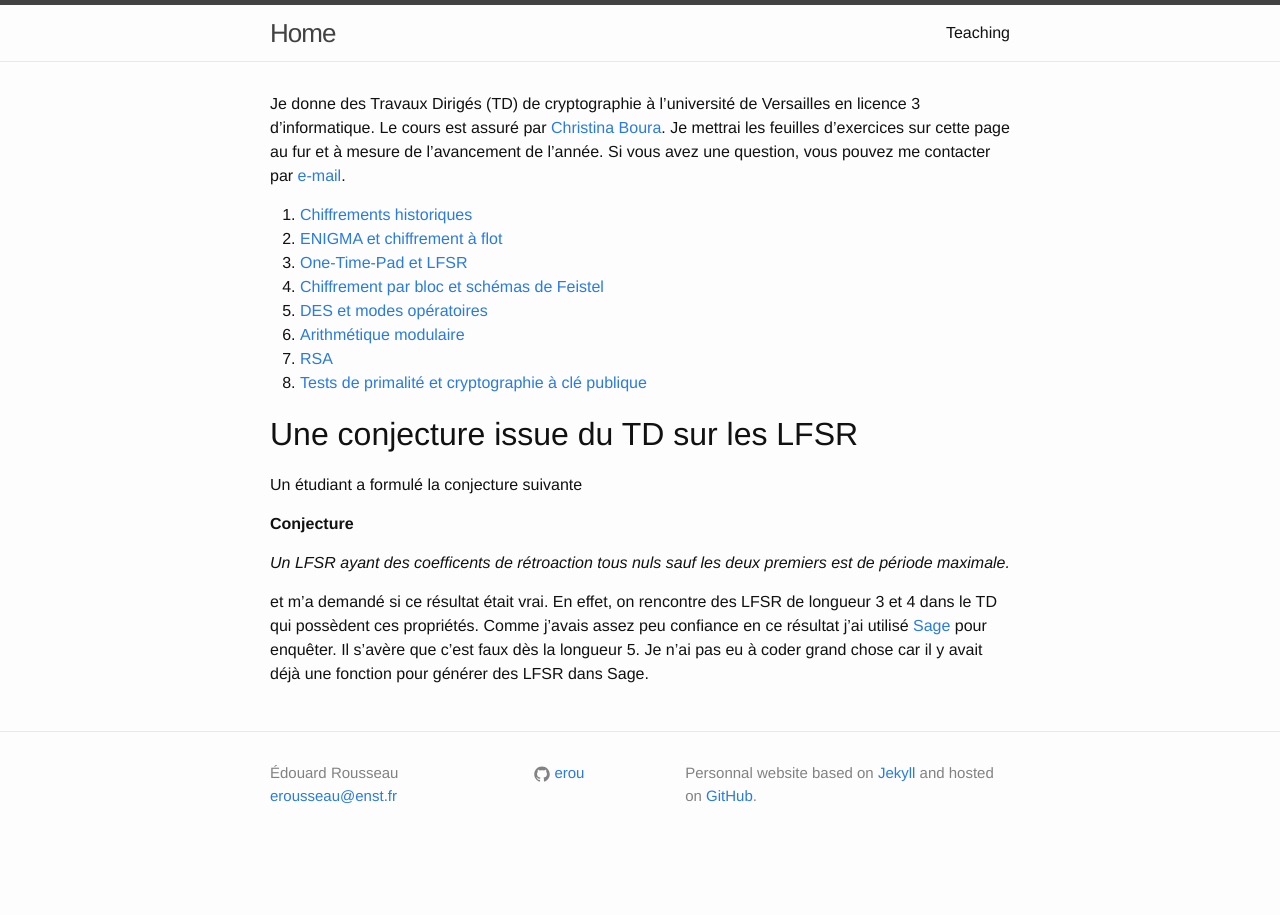
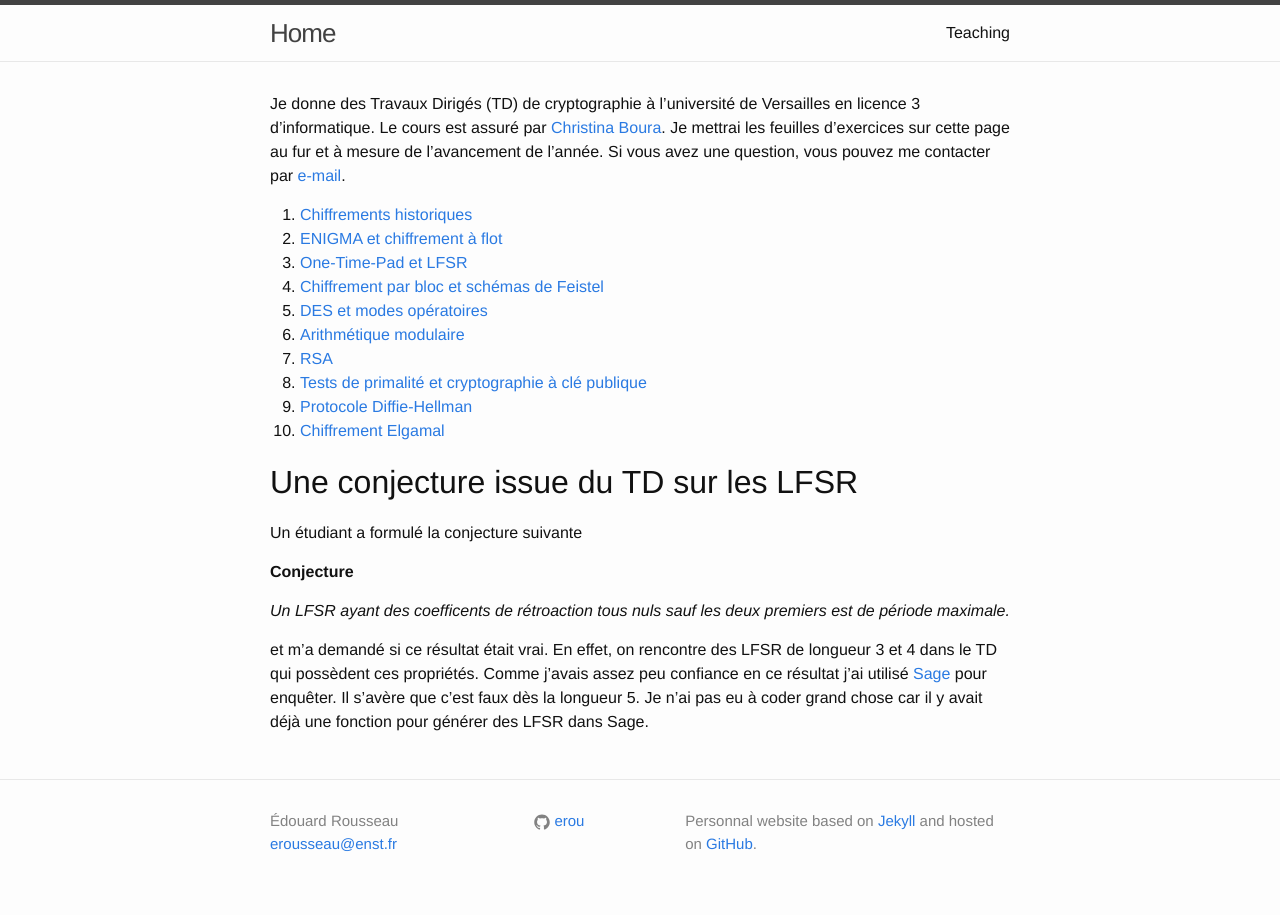
Before and after one commit to erou/erou.github.io, a Jekyll site: the page built from teaching/crypto-l3.md, in a window 1280 px wide. Built offline with Jekyll 4.4.1, drawn with Linux system fonts in a browser that asks for light colours.

Commit message:
Added 2 TDs

```diff
--- a/teaching/crypto-l3.md
+++ b/teaching/crypto-l3.md
@@ -18,6 +18,8 @@ mesure de l'avancement de l'année. Si vous avez une question, vous pouvez me co
 6. [Arithmétique modulaire](td6.pdf)
 7. [RSA](td7.pdf)
 8. [Tests de primalité et cryptographie à clé publique](td8.pdf)
+9. [Protocole Diffie-Hellman](td9.pdf)
+10. [Chiffrement Elgamal](td10.pdf)
 
 # Une conjecture issue du TD sur les LFSR
 
```
Also changed, not shown: 2 other files.
